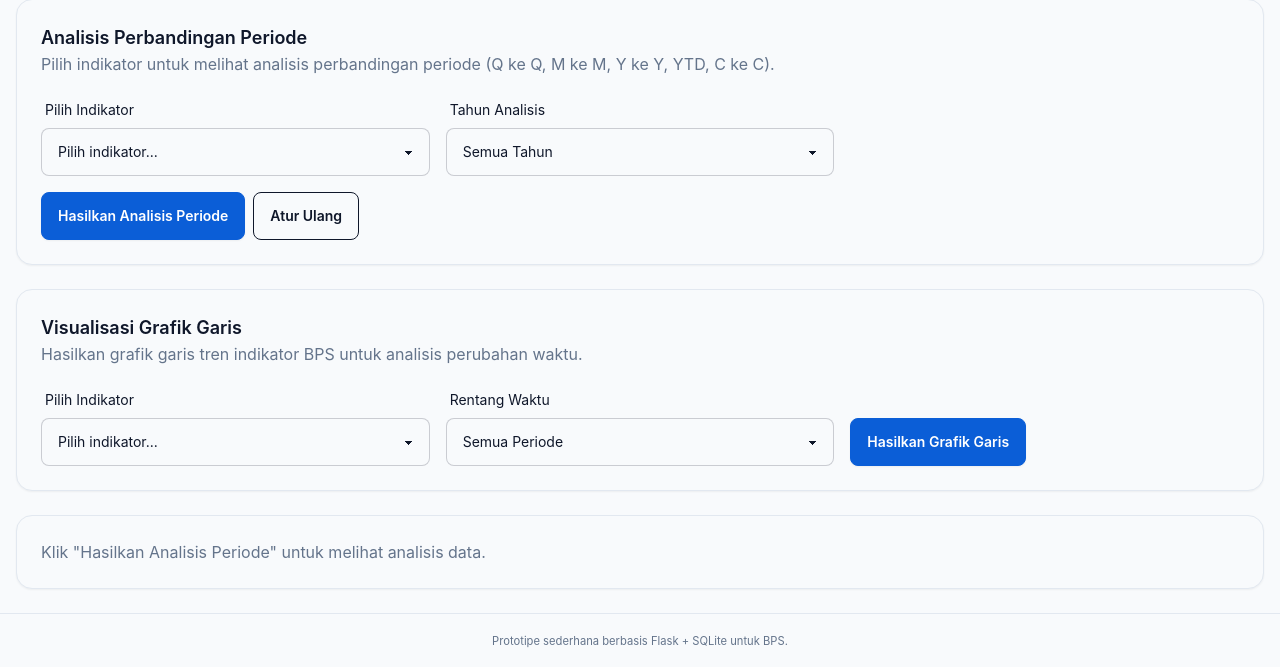
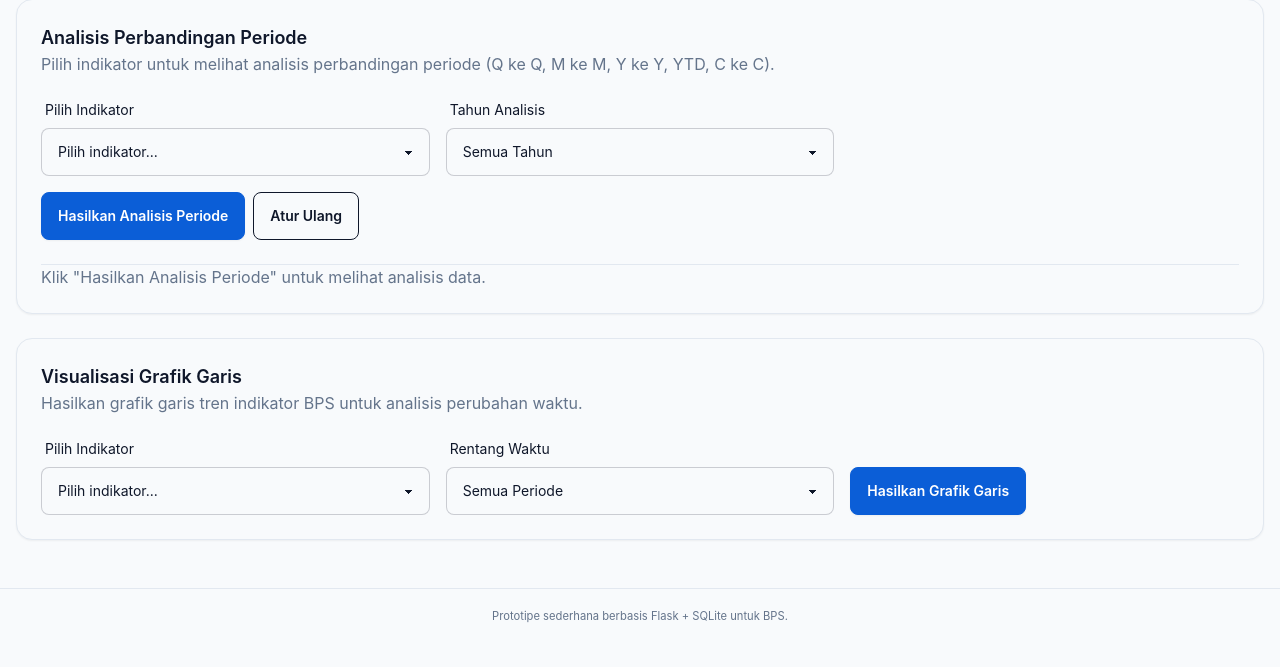
Before and after one commit to amaldevice/webdash_neraca_v2, a Flask app: page /aggregated in a window 1280 px wide. Shown: the part 260-927 px from the top of the page. After the commit the page ends 883 px from the top, so only its background shows below. Run offline with Flask 3, Linux system fonts and the light colour scheme; data comes from the database, SQL or seed files in the repository; some libraries are stand-ins or nearby versions.

Commit message:
ui(aggregated): place pivot + line chart results directly under their sections

```diff
--- a/templates/aggregated.html
+++ b/templates/aggregated.html
@@ -41,6 +41,12 @@
             <button type="button" id="reset-pivot" class="btn btn-outline">Atur Ulang</button>
         </div>
     </form>
+
+        <div class="mt-6 border-t border-base-200 pt-6">
+            <div id="pivot-result">
+                <p class="text-slate-500 mb-0">Klik "Hasilkan Analisis Periode" untuk melihat analisis data.</p>
+            </div>
+        </div>
 </section>
 
 <section class="bg-base-100 border border-base-200 rounded-2xl p-6 shadow-sm mb-6">
@@ -74,15 +80,9 @@
             <button type="button" id="generate-plot" class="btn btn-primary">Hasilkan Grafik Garis</button>
         </div>
     </div>
-</section>
 
-<section class="bg-base-100 border border-base-200 rounded-2xl p-6 shadow-sm mb-6 plot-container" id="plot-container" style="display: none;">
-    <div id="plot-display"></div>
-</section>
-
-<section class="bg-base-100 border border-base-200 rounded-2xl p-6 shadow-sm">
-    <div id="pivot-result">
-        <p class="text-slate-500 mb-0">Klik "Hasilkan Analisis Periode" untuk melihat analisis data.</p>
+    <div class="mt-6 border-t border-base-200 pt-6 plot-container" id="plot-container" style="display: none;">
+        <div id="plot-display"></div>
     </div>
 </section>
 
```
